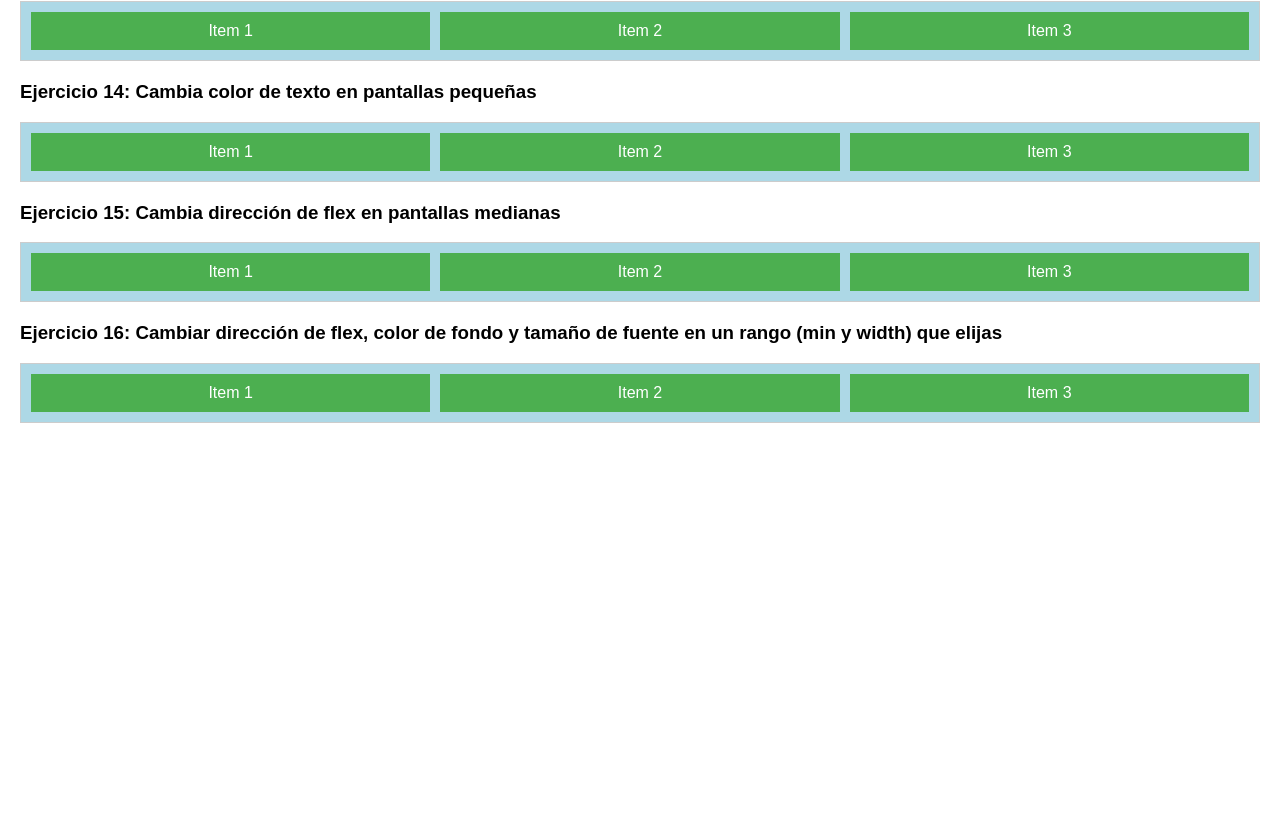
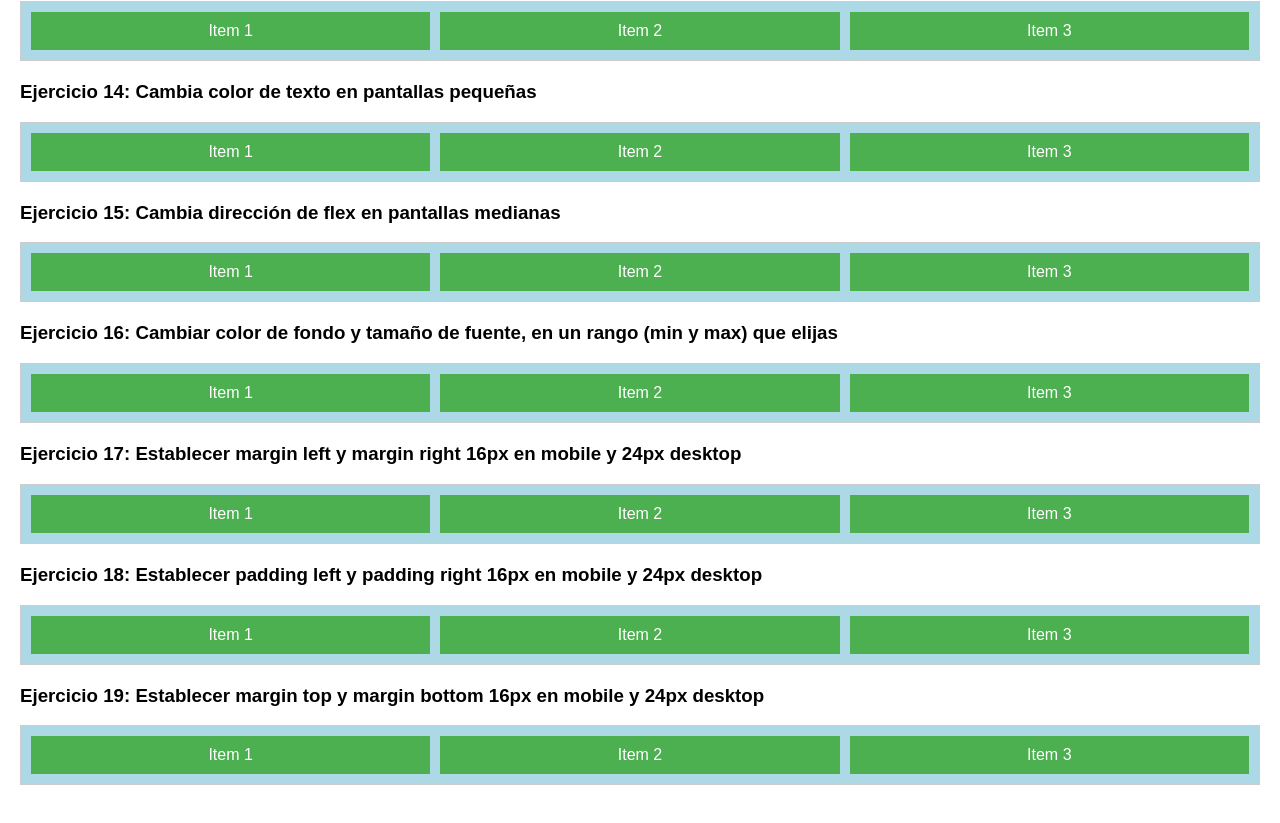
Before and after one commit to solopez/htmlcss, a plain HTML site: page index-ejercicios-css.html in a window 1280 px wide. Shown: the part 1846-2669 px from the top of the page. Before the commit the page ends 2309 px from the top, so only its background shows below. Drawn offline with Linux system fonts and the light colour scheme.

Commit message:
exercises

```diff
--- a/index-ejercicios-css.html
+++ b/index-ejercicios-css.html
@@ -1,8 +1,8 @@
 <!DOCTYPE html>
 <html lang="es">
   <head>
-    <meta charset="UTF-8">
-    <meta name="viewport" content="width=device-width, initial-scale=1.0">
+    <meta charset="UTF-8" />
+    <meta name="viewport" content="width=device-width, initial-scale=1.0" />
     <title>Ejercicios de Flexbox y Media Queries</title>
     <style>
       /* Estilos básicos */
@@ -22,7 +22,7 @@
       }
 
       .item {
-            background-color: #4CAF50;
+        background-color: #4caf50;
         color: white;
         padding: 10px;
         text-align: center;
@@ -44,7 +44,6 @@
     </style>
   </head>
   <body>
-
     <h1>Soluciones de los ejercicios de Flexbox y Media Queries</h1>
 
     <h2>Ejercicios de Flexbox</h2>
@@ -94,7 +93,6 @@
       <h3>Ejercicio 5: Flex-direction cambia en pantallas grandes</h3>
       <style>
         @media (min-width: 768px) {
-
         }
       </style>
       <div class="container container-large">
@@ -109,7 +107,6 @@
       <h3>Ejercicio 6: Flex-direction cambia en pantallas pequeñas</h3>
       <style>
         @media (max-width: 500px) {
-
         }
       </style>
       <div class="container container-small">
@@ -122,7 +119,7 @@
     <!-- Ejercicio 7: Justificar contenido centrado -->
     <section>
       <h3>Ejercicio 7: Centrado vertical en columna</h3>
-        <div class="container" style="height: 200px;">
+      <div class="container" style="height: 200px">
         <div class="item">Item 1</div>
         <div class="item">Item 2</div>
         <div class="item">Item 3</div>
@@ -151,14 +148,14 @@
 
     <!-- Ejercicio 10: Flex-direction en pantallas pequeñas y grandes -->
     <section>
-        <h3>Ejercicio 10: Flex-direction cambia en pantallas pequeñas y grandes</h3>
+      <h3>
+        Ejercicio 10: Flex-direction cambia en pantallas pequeñas y grandes
+      </h3>
       <style>
         @media (max-width: 400px) {
-
         }
 
         @media (min-width: 1000px) {
-
         }
       </style>
       <div class="container container-responsive">
@@ -175,7 +172,6 @@
       <h3>Ejercicio 11: Cambia el color de fondo en pantallas grandes</h3>
       <style>
         @media (min-width: 800px) {
-
         }
       </style>
       <div class="container container-bg-large">
@@ -190,7 +186,6 @@
       <h3>Ejercicio 12: Cambia el tamaño de texto en pantallas pequeñas</h3>
       <style>
         @media (max-width: 500px) {
-
         }
       </style>
       <div class="container container-text-small">
@@ -205,7 +200,6 @@
       <h3>Ejercicio 13: Cambia padding en pantallas grandes</h3>
       <style>
         @media (min-width: 900px) {
-
         }
       </style>
       <div class="container container-padding-large">
@@ -220,7 +214,6 @@
       <h3>Ejercicio 14: Cambia color de texto en pantallas pequeñas</h3>
       <style>
         @media (max-width: 600px) {
-
         }
       </style>
       <div class="container container-text-color-small">
@@ -235,7 +228,6 @@
       <h3>Ejercicio 15: Cambia dirección de flex en pantallas medianas</h3>
       <style>
         @media (min-width: 700px) and (max-width: 900px) {
-
         }
       </style>
       <div class="container container-flex-md">
@@ -245,13 +237,13 @@
       </div>
     </section>
 
-
-        <!-- Ejercicio 16: Cambiar dirección de flex, color de fondo y tamaño de fuente en un rango (min y width) que elijas -->
+    <!-- Ejercicio 16: Cambiar color de fondo y tamaño de fuente en un rango (min y width) que elijas -->
     <section>
-            <h3>Ejercicio 16: Cambiar dirección de flex, color de fondo y tamaño de fuente en un rango (min y width) que elijas</h3>
-            <style>
-
-            </style>
+      <h3>
+        Ejercicio 16: Cambiar color de fondo y tamaño de fuente, en un rango (min
+        y max) que elijas
+      </h3>
+      <style></style>
       <div class="container container-flex-md">
         <div class="item">Item 1</div>
         <div class="item">Item 2</div>
@@ -259,5 +251,46 @@
       </div>
     </section>
 
+    <!-- Ejercicio 17: Establecer margin left y margin right 16px en mobile y 24px desktop -->
+    <section>
+      <h3>
+        Ejercicio 17: Establecer margin left y margin right 16px en mobile y
+        24px desktop
+      </h3>
+      <style></style>
+      <div class="container container-flex-md">
+        <div class="item">Item 1</div>
+        <div class="item">Item 2</div>
+        <div class="item">Item 3</div>
+      </div>
+    </section>
+
+    <!-- Ejercicio 18: Establecer padding left y padding right 16px en mobile y 24px desktop -->
+    <section>
+      <h3>
+        Ejercicio 18: Establecer padding left y padding right 16px en mobile y
+        24px desktop
+      </h3>
+      <style></style>
+      <div class="container container-flex-md">
+        <div class="item">Item 1</div>
+        <div class="item">Item 2</div>
+        <div class="item">Item 3</div>
+      </div>
+    </section>
+
+    <!-- Ejercicio 19: Establecer margin top y margin bottom 16px en mobile y 24px desktop -->
+    <section>
+      <h3>
+        Ejercicio 19: Establecer margin top y margin bottom 16px en mobile y
+        24px desktop
+      </h3>
+      <style></style>
+      <div class="container container-flex-md">
+        <div class="item">Item 1</div>
+        <div class="item">Item 2</div>
+        <div class="item">Item 3</div>
+      </div>
+    </section>
   </body>
 </html>
```
Lines whose indentation alone changed are shown as unchanged.
